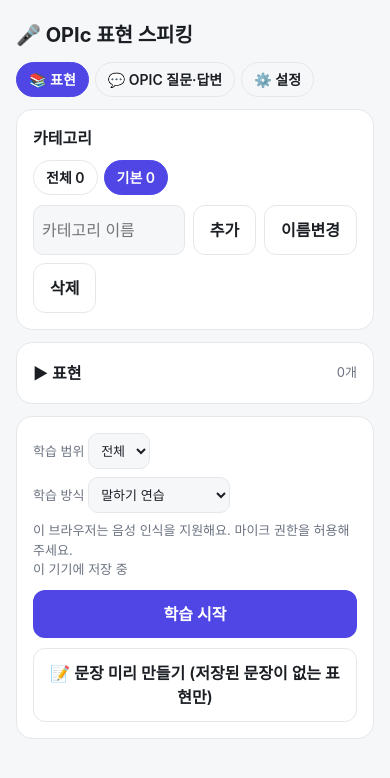
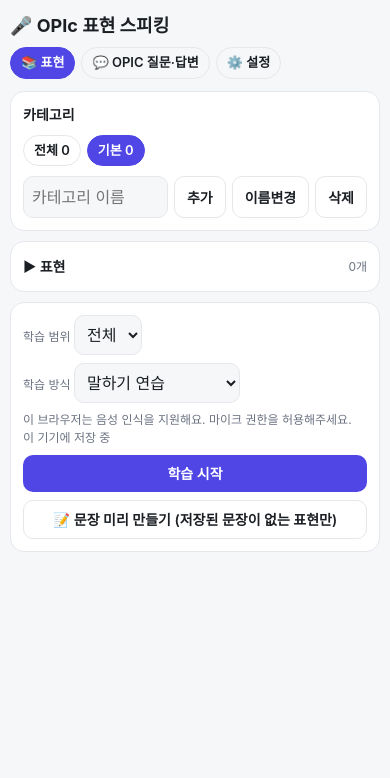
Before and after one commit to kbjpc123/opic-speak, a plain HTML site: page index.html in a window 390 px wide. Drawn offline with Linux system fonts and the light colour scheme.

Commit message:
Add files via upload
Add compact sizing for small screens (max-width 600px)

```diff
--- a/index.html
+++ b/index.html
@@ -58,6 +58,17 @@ details.card[open] summary{margin-bottom:10px}
 input,select{font:inherit;border:1px solid var(--bd);border-radius:10px;padding:8px;background:var(--bg);color:var(--tx);max-width:100%}
 input{flex:1;min-width:120px}
 @media (min-width:900px){main{padding:24px 32px}.en{font-size:26px}.ko{font-size:19px}}
+@media (max-width:600px){
+body{font-size:14px}
+main{padding:10px}
+h1{font-size:18px;margin:2px 0 8px}
+.card{padding:12px;border-radius:14px;margin-bottom:10px}
+button{padding:8px 12px;font-size:14px;border-radius:10px}
+.chip{padding:5px 10px;font-size:13px}
+.row{gap:6px;margin-top:8px}
+.hint{font-size:12px}
+textarea,input,select{font-size:16px}
+}
 </style>
 </head>
 <body>
```
